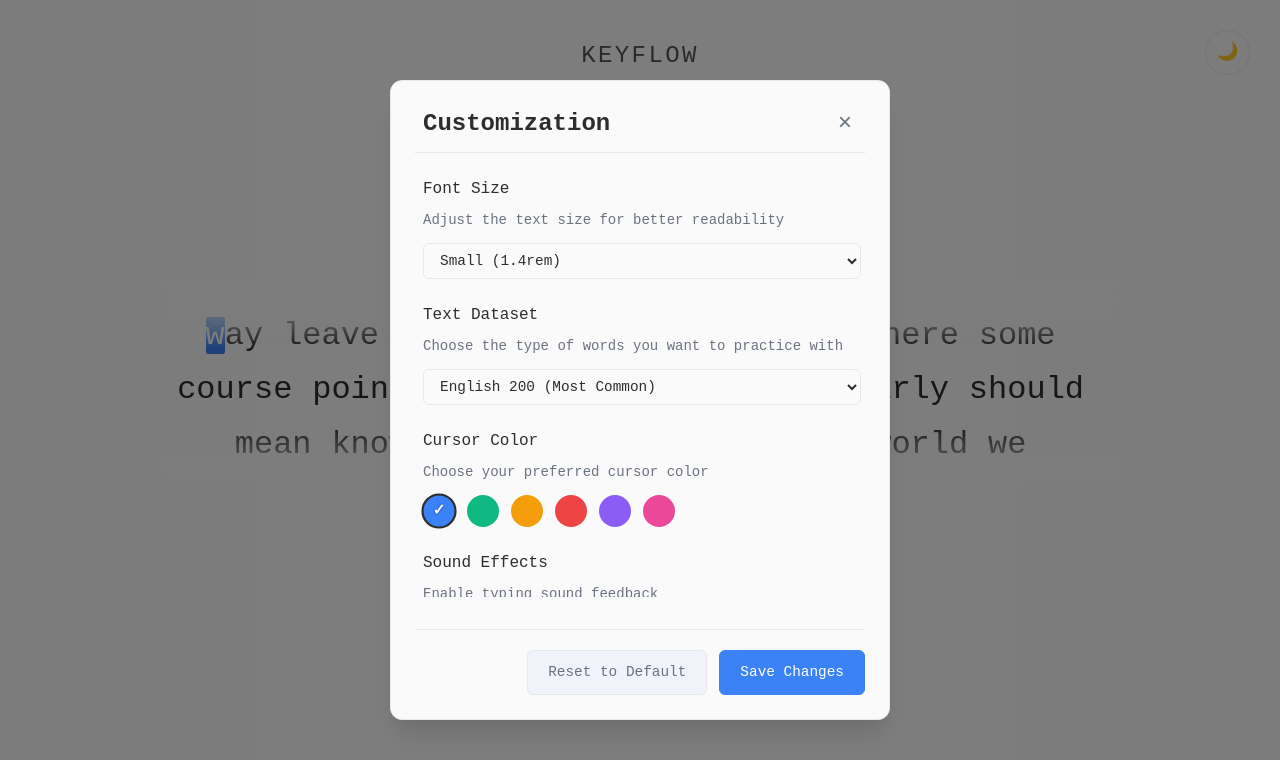
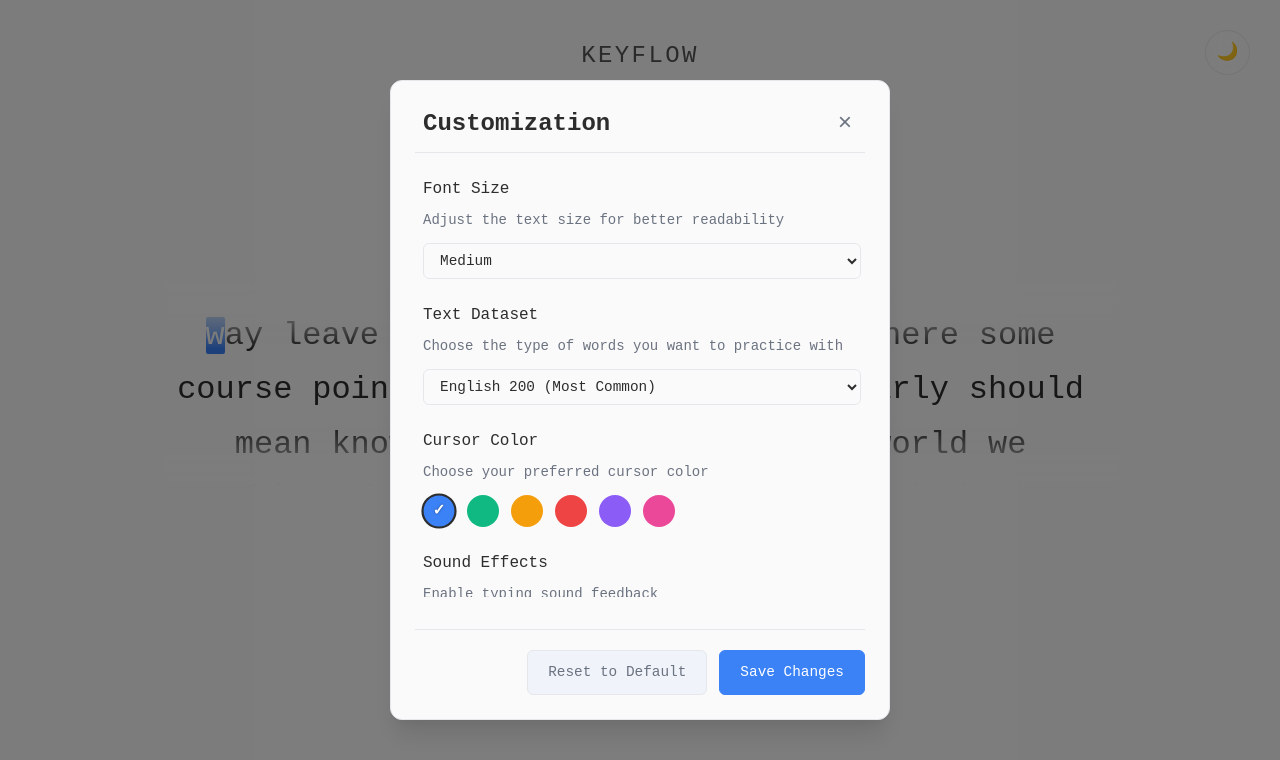
Before and after one commit to GaurabPrasai/keyflow, a React (Vite) app: page / in a window 1280 px wide. Both pictures are taken after a click on the button 715 px from the left and 579 px from the top of the page. Shown: the top 760 px of the page. Built offline with nearby package versions, Linux system fonts and the light colour scheme; some icons are missing.

Commit message:
feat: implement font size

```diff
--- a/src/components/Settings.jsx
+++ b/src/components/Settings.jsx
@@ -3,7 +3,6 @@ import { SettingsContext } from "../contexts/SettingsContext";
 import "../styles/settings.css";
 
 const SettingsModal = ({ isOpen, setIsOpen }) => {
-
   const { settings, setSettings } = useContext(SettingsContext);
 
   if (!isOpen) {
@@ -15,6 +14,7 @@ const SettingsModal = ({ isOpen, setIsOpen }) => {
       cursorColor: "#3b82f6",
       textDataset: "english-200",
       soundEnabled: true,
+      fontSize: "2rem",
     });
   };
 
@@ -38,11 +38,18 @@ const SettingsModal = ({ isOpen, setIsOpen }) => {
     { value: "commonly-misspelled", label: "Commonly Misspelled Words" },
   ];
 
+  const fontSizeOptions = [
+    { value: "1.6rem", label: "Small" },
+    { value: "2rem", label: "Medium" },
+    { value: "2.4rem", label: "Large" },
+  ];
+
   const updateSetting = (key, value) => {
     setSettings((prevSettings) => ({
       ...prevSettings,
       [key]: value,
     }));
+
   };
 
   const handleColorSelect = (color) => {
@@ -55,6 +62,10 @@ const SettingsModal = ({ isOpen, setIsOpen }) => {
 
   const handleSoundState = (bool) => {
     updateSetting("soundEnabled", bool);
+  };
+
+  const handlefontSize = (e) => {
+    updateSetting("fontSize", e.target.value);
   };
 
   // Handle overlay click to close modal
@@ -90,13 +101,17 @@ const SettingsModal = ({ isOpen, setIsOpen }) => {
             <div className="setting-description">
               Adjust the text size for better readability
             </div>
-            <select className="setting-select" id="fontSize">
-              <option value="1.4">Small (1.4rem)</option>
-              <option value="1.6">Medium (1.6rem)</option>
-              <option value="2" defaultValue>
-                Large (2rem)
-              </option>
-              <option value="2.4">Extra Large (2.4rem)</option>
+            <select
+              className="setting-select"
+              id="fontSize"
+              value={settings.fontSize}
+              onChange={handlefontSize}
+            >
+              {fontSizeOptions.map((option) => (
+                <option key={option.value} value={option.value}>
+                  {option.label}
+                </option>
+              ))}
             </select>
           </div>
 
@@ -152,7 +167,11 @@ const SettingsModal = ({ isOpen, setIsOpen }) => {
                   settings?.soundEnabled == true ? "checked" : ""
                 }`}
                 data-setting="sounds"
-                onClick={() => settings?.soundEnabled == true ? handleSoundState(false) : handleSoundState(true)}
+                onClick={() =>
+                  settings?.soundEnabled == true
+                    ? handleSoundState(false)
+                    : handleSoundState(true)
+                }
               >
                 {" "}
               </div>
--- a/src/contexts/SettingsContext.jsx
+++ b/src/contexts/SettingsContext.jsx
@@ -7,6 +7,7 @@ export const SettingsProvider = ({ children }) => {
     cursorColor: "#3b82f6",
     textDataset: "english-200",
     soundEnabled: true,
+    fontSize: "2rem",
   });
 
   useEffect(() => {
@@ -16,6 +17,13 @@ export const SettingsProvider = ({ children }) => {
     );
   }, [settings.cursorColor]);
 
+  useEffect(() => {
+    document.documentElement.style.setProperty(
+      "--typing-font-size",
+      settings.fontSize
+    );
+  }, [settings.fontSize]);
+
   return (
     <SettingsContext.Provider value={{ settings, setSettings }}>
       {children}
--- a/src/styles/index.css
+++ b/src/styles/index.css
@@ -11,6 +11,7 @@
   --icon-color: #6b7280;
   --accent-bg: rgba(59, 130, 246, 0.05);
   --border-subtle: #e5e7eb;
+  --typing-font-size: 2rem;
 
   /* Dark theme */
   --d-bg-color: #0a0a0a;
@@ -110,7 +111,7 @@ body {
 }
 
 .text-display {
-  font-size: 2rem;
+  font-size: var(--typing-font-size);
   line-height: 1.7;
   text-align: center;
   word-wrap: break-word;
```
